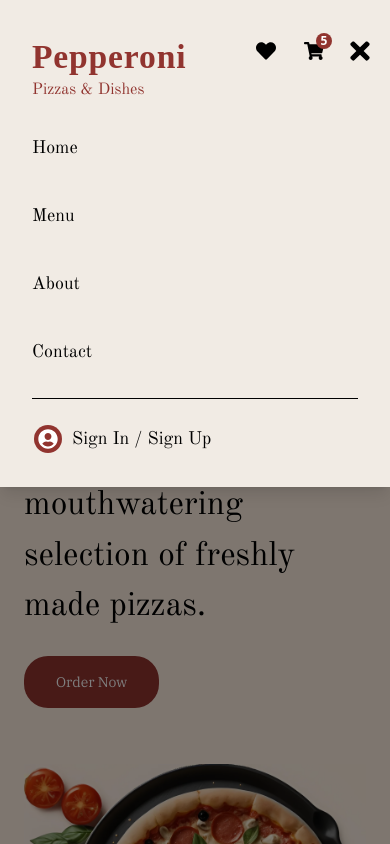
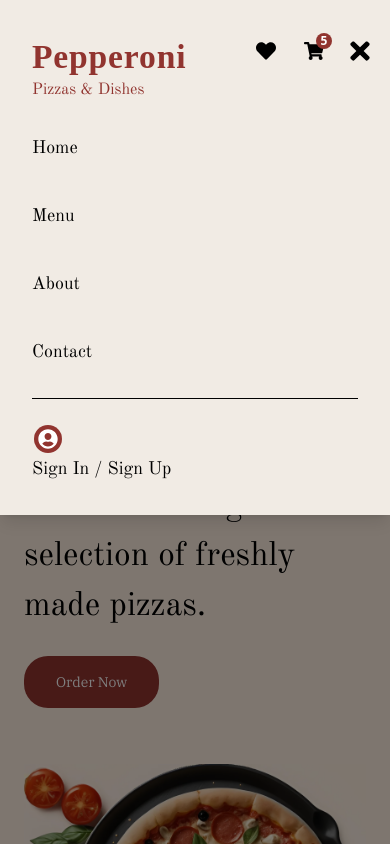
Before and after one commit to MarcoCAVS18/pizzahost, a React (Create React App) app: page / in a window 390 px wide. Both pictures are taken after a click on the button 360 px from the left and 51 px from the top of the page. Shown: the top 844 px of the page. Built offline with nearby package versions, Linux system fonts and the light colour scheme.

Commit message:
add link text logIn

```diff
--- a/src/components/common/NavBar.jsx
+++ b/src/components/common/NavBar.jsx
@@ -62,10 +62,7 @@ const NavBar = () => {
         <a href="/cart" className="hover:text-gray-600 transition duration-200">
           <ToggleCart />
         </a>
-        <a
-          href="/user"
-          className="hover:text-gray-600 transition duration-200"
-        >
+        <a href="/user" className="hover:text-gray-600 transition duration-200">
           <ToggleUser />
         </a>
       </div>
@@ -95,7 +92,7 @@ const NavBar = () => {
         <div className="lg:hidden fixed inset-0 bg-black/50 z-40">
           <div className="fixed top-0 left-0 right-0 bg-lightBeige shadow-lg overflow-y-auto animate-slideDown transform transition-transform duration-300">
             <div className="p-8 flex flex-col space-y-6 font-oldstyle">
-            <Logo />
+              <Logo />
 
               <a
                 href="/"
@@ -125,8 +122,8 @@ const NavBar = () => {
               <div className="flex items-center space-x-2">
                 <a href="/profile" className="hover:text-gray-600">
                   <ToggleUser />
+                  <span className="text-lg">Sign In / Sign Up</span>
                 </a>
-                <span className="text-lg">Sign In / Sign Up</span>
               </div>
             </div>
           </div>
```
